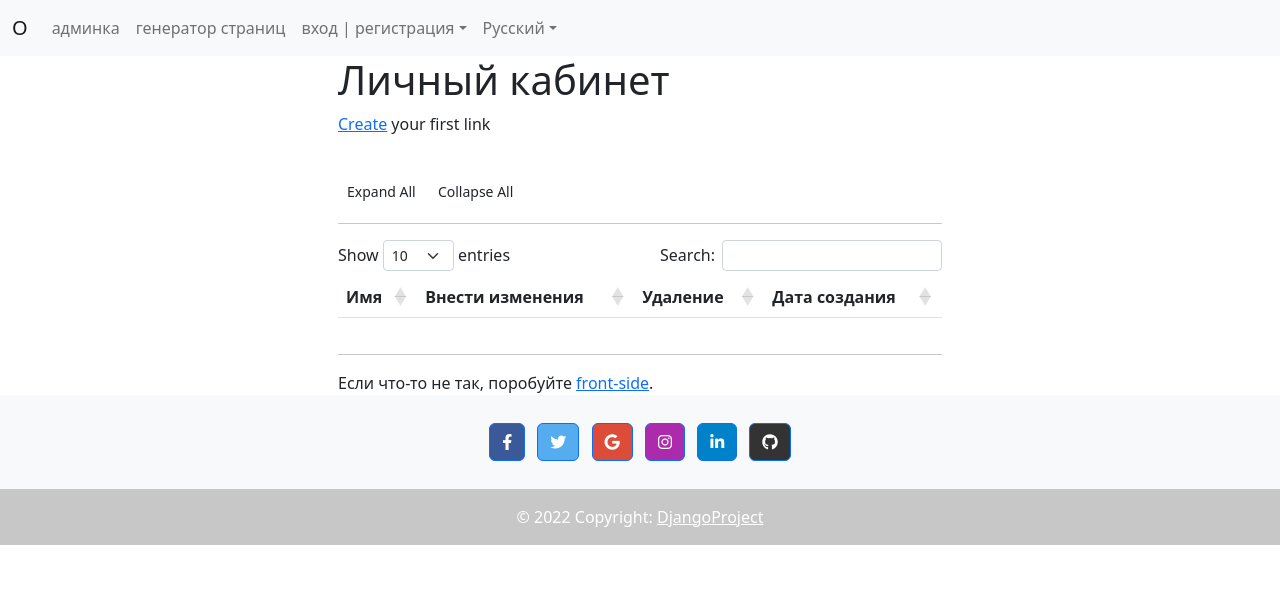
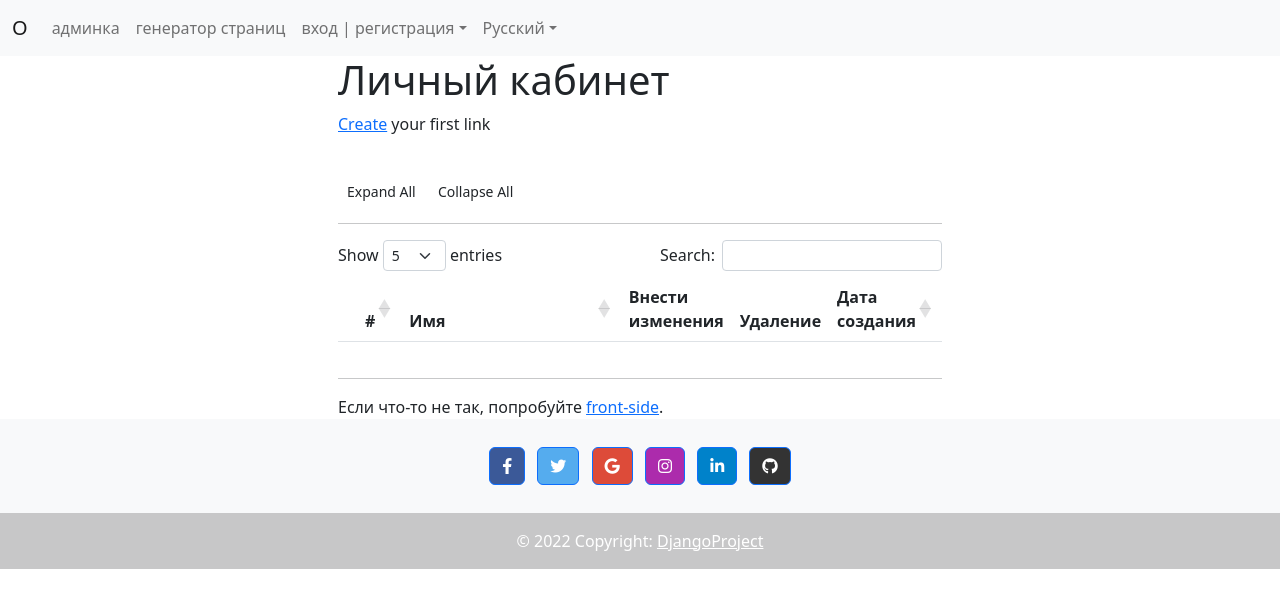
Before and after one commit to kyy/LinkList_Django, a Django app: page /ru/personal_account_server in a window 1280 px wide. Shown: the top 608 px of the page. Run offline with Django 4.2, Linux system fonts and the light colour scheme; lists and menus that the app fills with data are empty; some libraries are stand-ins or nearby versions.

Commit message:
data table server

```diff
--- a/static/JS/table_dashboard.js
+++ b/static/JS/table_dashboard.js
@@ -4,7 +4,7 @@ function format(d) {
     console.log(dataParsed);
     var html ='<table class="table">';
     html+= '<thead>';
-    html+= '<tr><th scope="col">Имя</th>';
+    html+= '<tr><th scope="col">Записи</th>';
     html+= '</thead>';
     html+= '<tbody>';
     html+= '<tr>';
--- a/static/JS/table_dashboard_server.js
+++ b/static/JS/table_dashboard_server.js
@@ -1,19 +1,85 @@
+function format(d) {
+    console.log(d);
+    var html ='<table class="table">';
+    html+= '<thead>';
+    html+= '<tr><th scope="col">Записи</th>';
+    html+= '</thead>';
+    html+= '<tbody>';
+    html+= '<tr>';
+    html+= '<td>'+ d.URL_long +'</td>';
+    html+= '</tr>';
+    html+= '</tbody>';
+    return html;
+}
 
-$(document).ready(function() {
-    var dt_table = $('.table').dataTable({
-        ajax: DASHBOARD_SERVER_JSON_URL,
-        searching: true,
-        processing: true,
-        serverSide: true,
-        stateSave: true,
-        language: dt_language,  // global variable defined in html
-        order: [[ 0, "desc" ]],
-        lengthMenu: [[5, 10, 20, -1], [5, 10, 20, 'all']],
-        columns: [
-            {data: 'name', orderable: true, searchable: true, className: "center"},
-            {data: 'name', orderable: true, searchable: true, className: "center"},
-            {data: 'data', orderable: true, searchable: true, className: "center"},
-            {data: 'data', orderable: true, searchable: true, className: "center"},
-        ],
+$(document).ready(function () {
+    var table = $('#table_db').DataTable( {
+    serverSide: true,
+    ajax: '/api/urls/?format=datatables',
+    select: true,
+    order: [[ 1, 'asc' ]],
+    responsive: true,
+    paging: true,
+    autoWidth: false,
+    searching: true,
+    ordering: true,
+    lengthMenu: [
+        [5, 10, 25, 50, -1],
+        [5, 10, 25, 50, 'All'],
+    ],
+    columnDefs: [
+        {data: null, targets: 0, width: "10px", searchable: false, orderable: false, className: 'dt-control', defaultContent: '', },
+        {data: null, targets: 1, width: "10px", searchable: false, defaultContent: ''},
+        {data: 'name', targets: 2, width: "550px", },
+        {data: null, targets: 3, width: "50px", searchable: false, orderable: false, defaultContent: 'edit'},
+        {data: null, targets: 4, width: "50x", searchable: false, orderable: false, defaultContent: 'delete'},
+        {data: 'data', targets: 5, width: "50x", searchable: false, },
+        {data: 'URL_long', targets: 6, width: "0px", searchable: false, visible: false, },
+    ],
+    language: dt_language,
+});
+
+// Add event listener for opening and closing details
+    $('#table_db tbody').on('click', 'td.dt-control', function () {
+        var tr = $(this).closest('tr');
+        var row = table.row(tr);
+
+        if (row.child.isShown()) {
+            // This row is already open - close it
+            row.child.hide();
+            tr.removeClass('shown');
+        } else {
+            // Open this row
+            row.child(format(row.data())).show();
+            tr.addClass('shown');
+        }
+    });
+
+    // Handle click on "Expand All" button
+    $('#btn-show-all-children').on('click', function(){
+        // Enumerate all rows
+        table.rows().every(function(){
+            // If row has details collapsed
+            if(!this.child.isShown()){
+                // Open this row
+                this.child(format(this.data())).show();
+                $(this.node()).addClass('shown');
+            }
+        });
+    });
+
+    // Handle click on "Collapse All" button
+    $('#btn-hide-all-children').on('click', function(){
+        // Enumerate all rows
+        table.rows().every(function(){
+            // If row has details expanded
+            if(this.child.isShown()){
+                // Collapse row details
+                this.child.hide();
+                $(this.node()).removeClass('shown');
+            }
+        });
     });
 });
+
+/* Formatting function for row details - modify as you need */
--- a/templates/link/dashboard_server.html
+++ b/templates/link/dashboard_server.html
@@ -9,11 +9,34 @@
 {% endblock %}
 
 {% block jsscript %}
-        <script>
-      $(document).ready(function() {
-          $('#table').DataTable();
-      });
-  </script>
+
+    <script src={% static "JS/table_dashboard_server.js" %}></script>
+    <script type="text/javascript">
+        // translations for datatables
+        var dt_language = {
+            "emptyTable":     "{% trans "No data available in table" %}",
+            "info":           "{% trans "Showing _START_ to _END_ of _TOTAL_ entries" %}",
+            "infoEmpty":      "{% trans "Showing 0 to 0 of 0 entries" %}",
+            "infoFiltered":   "{% trans "(filtered from _MAX_ total entries)" %}",
+            "infoPostFix":    "",
+            "thousands":      ",",
+            "lengthMenu":     "{% trans "Show _MENU_ entries" %}",
+            "loadingRecords": "{% trans "Loading..." %}",
+            "processing":     "{% trans "Processing..." %}",
+            "search":         "{% trans "Search:" %}",
+            "zeroRecords":    "{% trans "No matching records found" %}",
+            "paginate": {
+                "first":      "{% trans "First" %}",
+                "last":       "{% trans "Last" %}",
+                "next":       "{% trans "Next" %}",
+                "previous":   "{% trans "Previous" %}"
+            },
+            "aria": {
+                "sortAscending":  "{% trans ": activate to sort column ascending" %}",
+                "sortDescending": "{% trans ": activate to sort column descending" %}"
+            }
+        }
+    </script>
 {% endblock %}
 
 {% block content %}
@@ -28,18 +51,21 @@
 <button id="btn-show-all-children" type="button" class="btn btn-sm">Expand All</button>
 <button id="btn-hide-all-children" type="button" class="btn btn-sm">Collapse All</button>
     <hr>
-<table id="table" class="table table-hover" style="width:100%" data-server-side="true" data-ajax="/api/urls/?format=datatables">
+<table id="table_db" class="table table-hover">
   <thead>
     <tr>
-      <th data-data="name">{% translate 'Имя' %}</th>
-      <th data-data="URL_long">{% translate 'Внести изменения' %}</th>
-      <th data-data="URL_short">{% translate 'Удаление' %}</th>
-      <th data-data="data">{% translate 'Дата создания' %}</th>
+      <th></th>
+      <th>#</th>
+      <th>{% translate 'Имя' %}</th>
+      <th>{% translate 'Внести изменения' %}</th>
+      <th>{% translate 'Удаление' %}</th>
+      <th>{% translate 'Дата создания' %}</th>
+      <th>{% translate 'Ссылки' %}</th>
     </tr>
   </thead>
 </table>
 
 <hr>
-    {% translate 'Если что-то не так, поробуйте'%} <a href={% url 'dashboard' %}>front-side</a>.
+    {% translate 'Если что-то не так, попробуйте'%} <a href={% url 'dashboard' %}>front-side</a>.
 
 {% endblock %}
```
